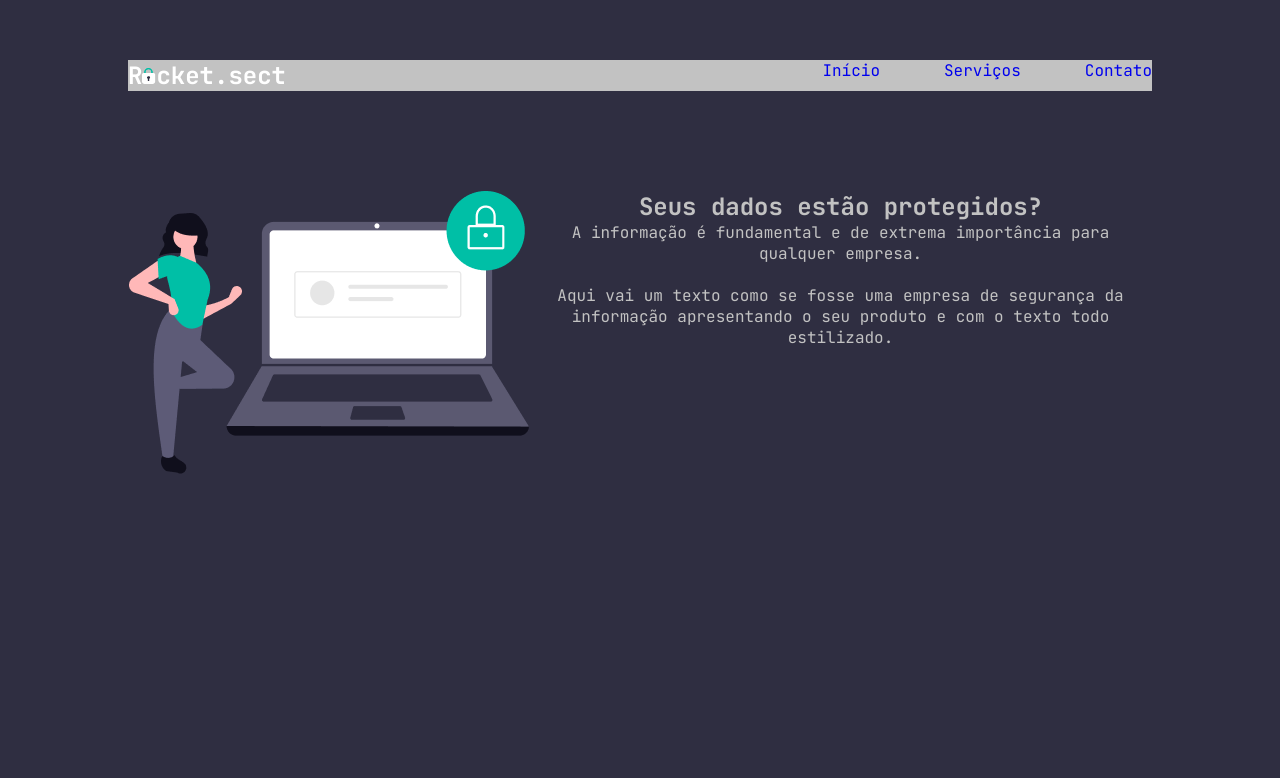
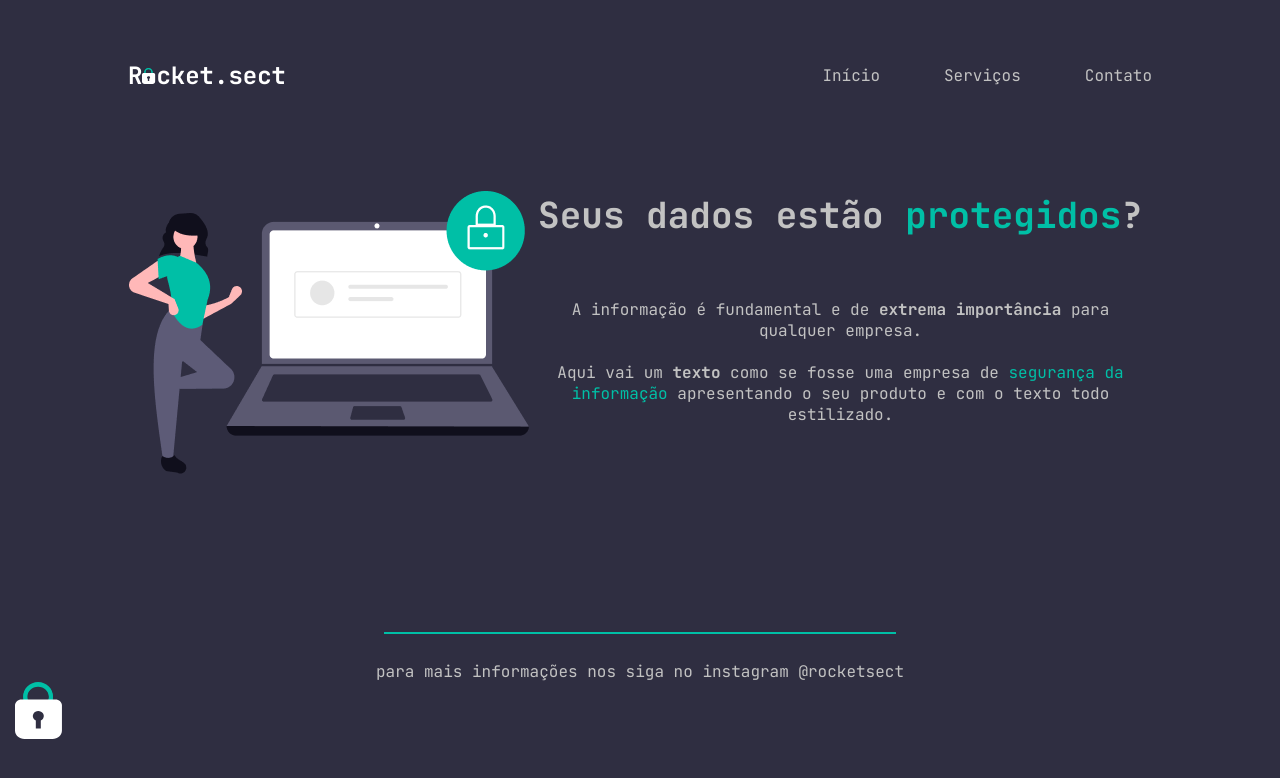
Before and after one commit to PedroNnsM/desafio-avancado-02-explorer, a plain HTML site: page index.html in a window 1280 px wide. Drawn offline with Linux system fonts and the light colour scheme.

Commit message:
finalizado

```diff
--- a/index.html
+++ b/index.html
@@ -8,6 +8,7 @@
     <title>Desafio avançado 02</title>
 </head>
 <body>
+
     <nav>
         <h1>R<img src="cadeado.svg" />cket.sect</h1>
         <ul>
@@ -21,13 +22,17 @@
         <div class="container">
 
             <h2>Seus dados estão <span> protegidos</span>?</h2>
-            <p>A informação é fundamental e de extrema importância para qualquer empresa.
+            <p>A informação é fundamental e de <strong> extrema importância</strong> para qualquer empresa.
                 <br />
                 <br />
-                Aqui vai um texto como se fosse uma empresa de segurança da informação apresentando o seu produto e com o texto todo estilizado.
+                Aqui vai um <strong>texto </strong> como se fosse uma empresa de <span> segurança da informação</span> apresentando o seu produto e com o texto todo estilizado.
             </p>
         </div>
     </main>
-
+    <footer>
+        <div class="line"></div>
+        <p>para mais informações nos siga no instagram <a href="#">@rocketsect</a></p>
+    </footer>
+    <img src="cadeado.svg" alt="cadeado" id="cadeado">
 </body>
 </html>
--- a/styles.css
+++ b/styles.css
@@ -17,7 +17,7 @@ body{
     background-color: var(--bg);
     color: var(--text);
     width: 100vw;
-    height: 100vh;
+    height: 100%;
     font-family: 'JetBrains Mono', monospace;
 }
 
@@ -27,7 +27,8 @@ nav{
     width: 80%;
     margin: 60px auto 100px;
     justify-content: space-between;
-    background-color: #C2C2C2;
+
+    align-items: center;
 
 }
 
@@ -38,8 +39,9 @@ nav ul {
     gap: 64px;
 }
 
-nav ul  a {
+  a {
     text-decoration: none;
+    color: var(--text)
 
 }
 main {
@@ -47,9 +49,46 @@ main {
     margin: 0 auto;
     text-align: center;
     display: flex;
+   margin-bottom: 158px;
+   justify-content: space-between;
 
 }
+
+.container {
+    width: 675px;
+}
+
+
 main .container h2{
-    margin-bottom: ;
+   margin-bottom: 60px;
+   font-size: 36px;
 
 }
+span{
+    color: var(--span);
+}
+main .container p {
+    font-size: 16px;
+}
+
+footer {
+    width:80%;
+    margin: 0 auto;
+    text-align:center;
+    display:flex;
+    flex-direction: column;
+    align-items: center;
+    gap:27px;
+}
+
+.line {
+    content: "";
+    width: 50%;
+    border-top: 2px solid var(--span);
+
+}
+
+#cadeado{
+    width: 50px;
+    margin-left: 15px
+}
```
